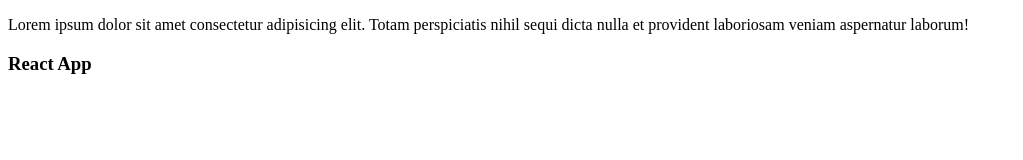
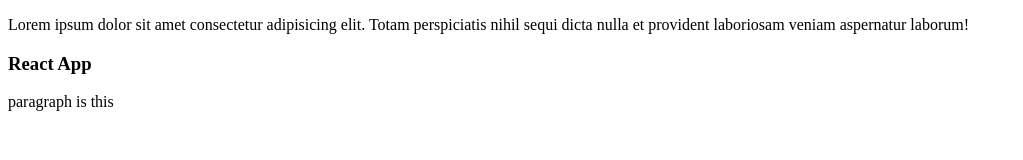
Before and after one commit to avishkanilshan/react, a plain HTML site: page index.html in a window 1280 px wide. Shown: the whole page, without its empty margins (0-1023 px from the left). Drawn offline with Linux system fonts and the light colour scheme.

Commit message:
added paragraph

```diff
--- a/index.html
+++ b/index.html
@@ -9,5 +9,7 @@
    <p>Lorem ipsum dolor sit amet consectetur adipisicing elit. Totam perspiciatis nihil sequi dicta nulla et provident laboriosam veniam aspernatur laborum!</p>
 
    <h3>React App</h3>
+
+   paragraph is this
 </body>
 </html>
```
